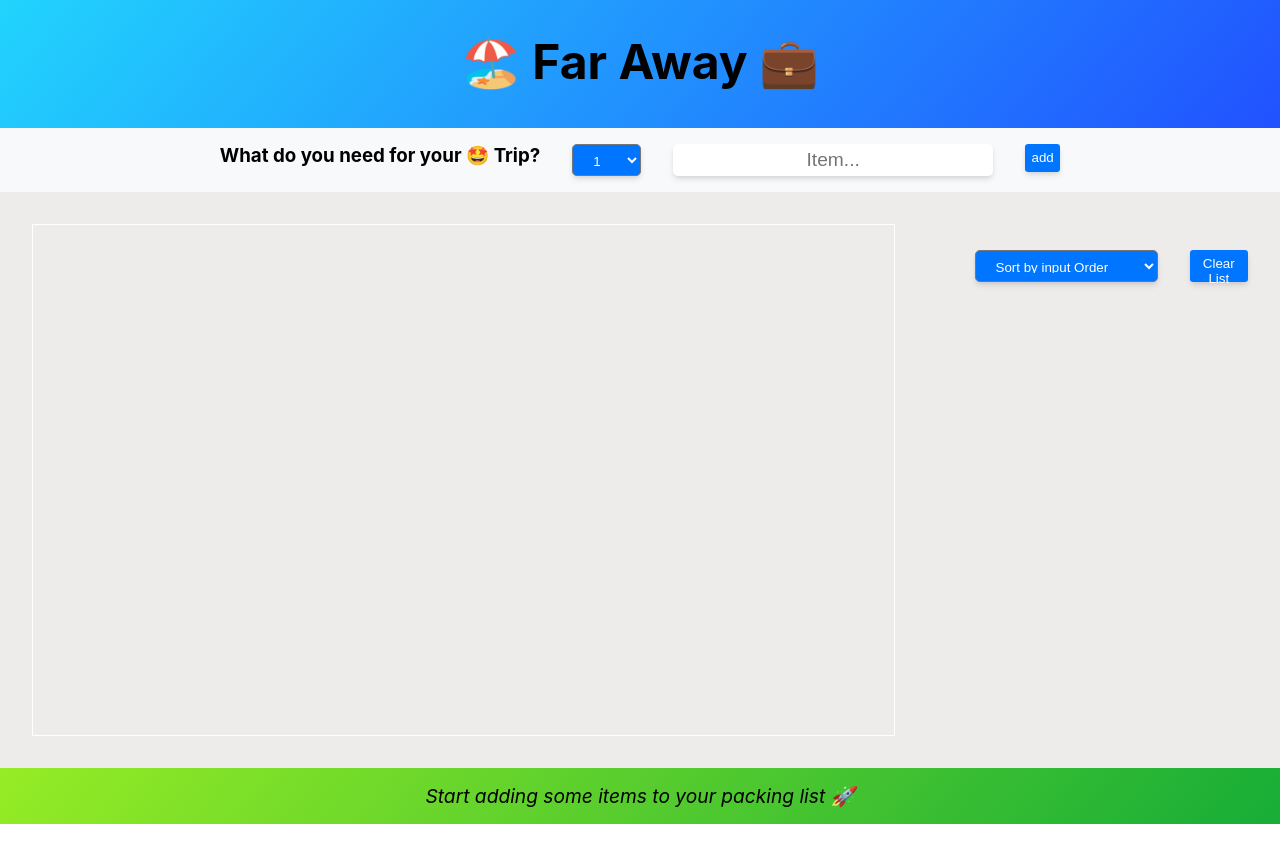
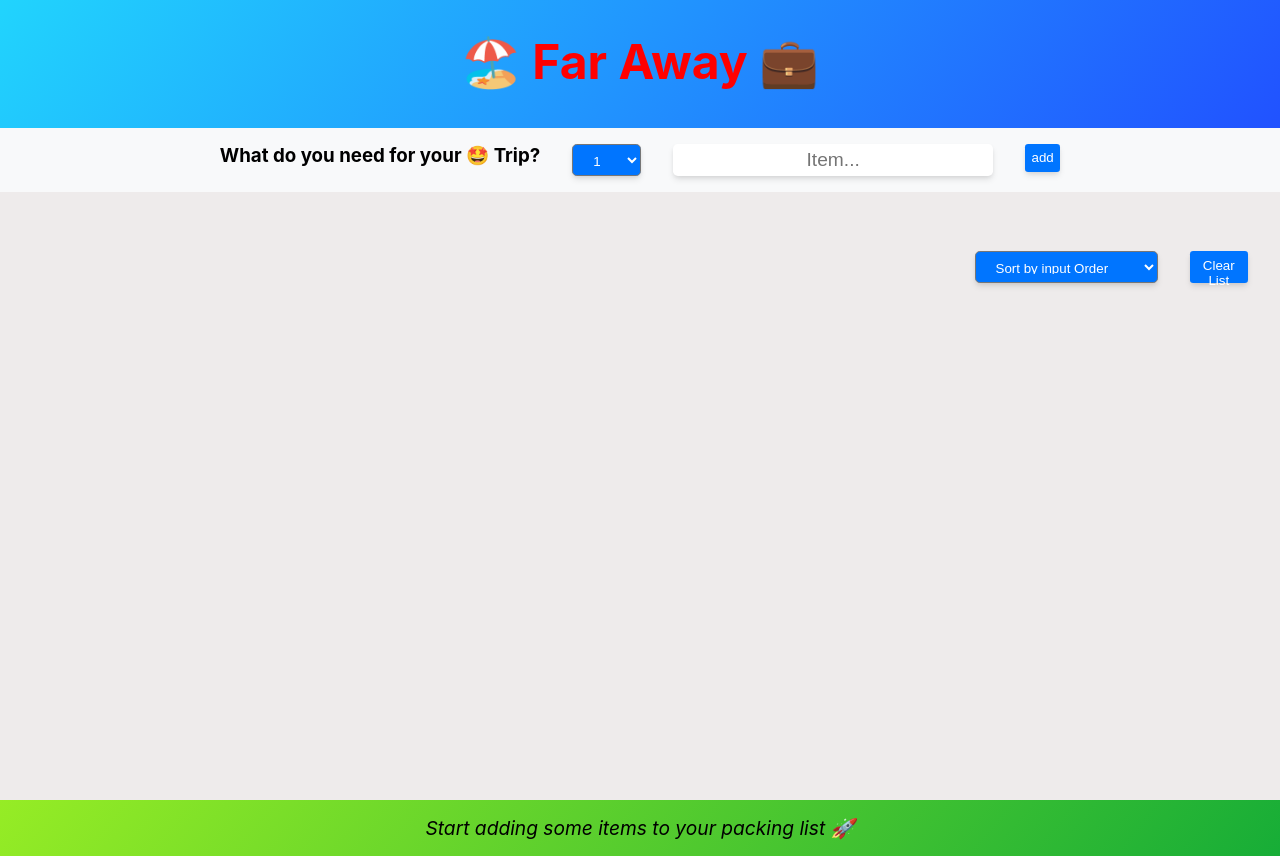
Before and after one commit to Muralidhar8699/FarAway, a React (Create React App) app: page / in a window 1280 px wide. Before the commit the page ends 824 px from the top, so only its background shows below. Built offline with nearby package versions, Linux system fonts and the light colour scheme.

Commit message:
changes applied

```diff
--- a/src/App.css
+++ b/src/App.css
@@ -15,11 +15,12 @@
   font-size: 3rem;
   text-align: center;
   margin-top: 2rem;
+  color: red;
 }
 .list_main {
   background-color: rgb(238, 235, 235);
   color: white;
-  height: 36rem;
+  height: 38rem;
   padding: 2rem;
   display: flex;
   flex-direction: row;
@@ -46,7 +47,6 @@
   font-size: 1.3rem;
   width: 70vw;
   height: 100%;
-  border: 1px solid;
 }
 .list_sort_div {
   display: flex;
```
